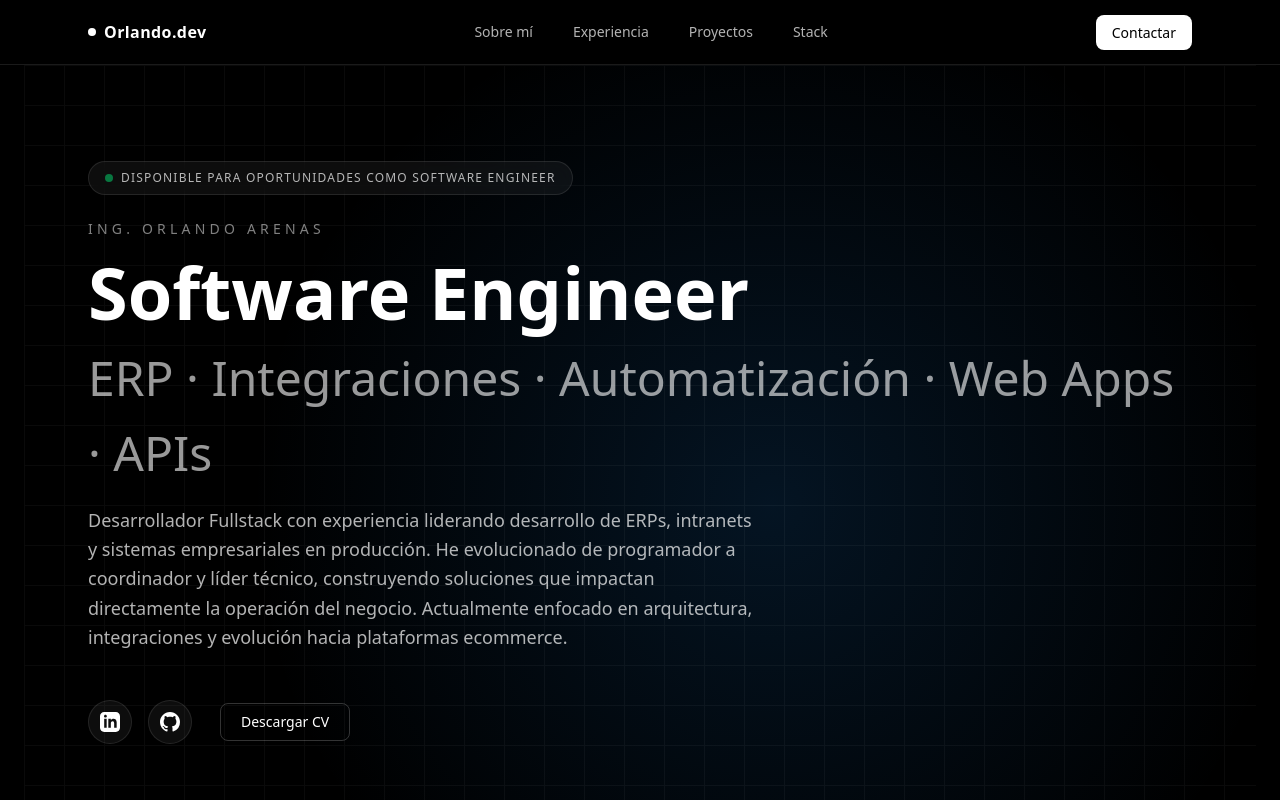
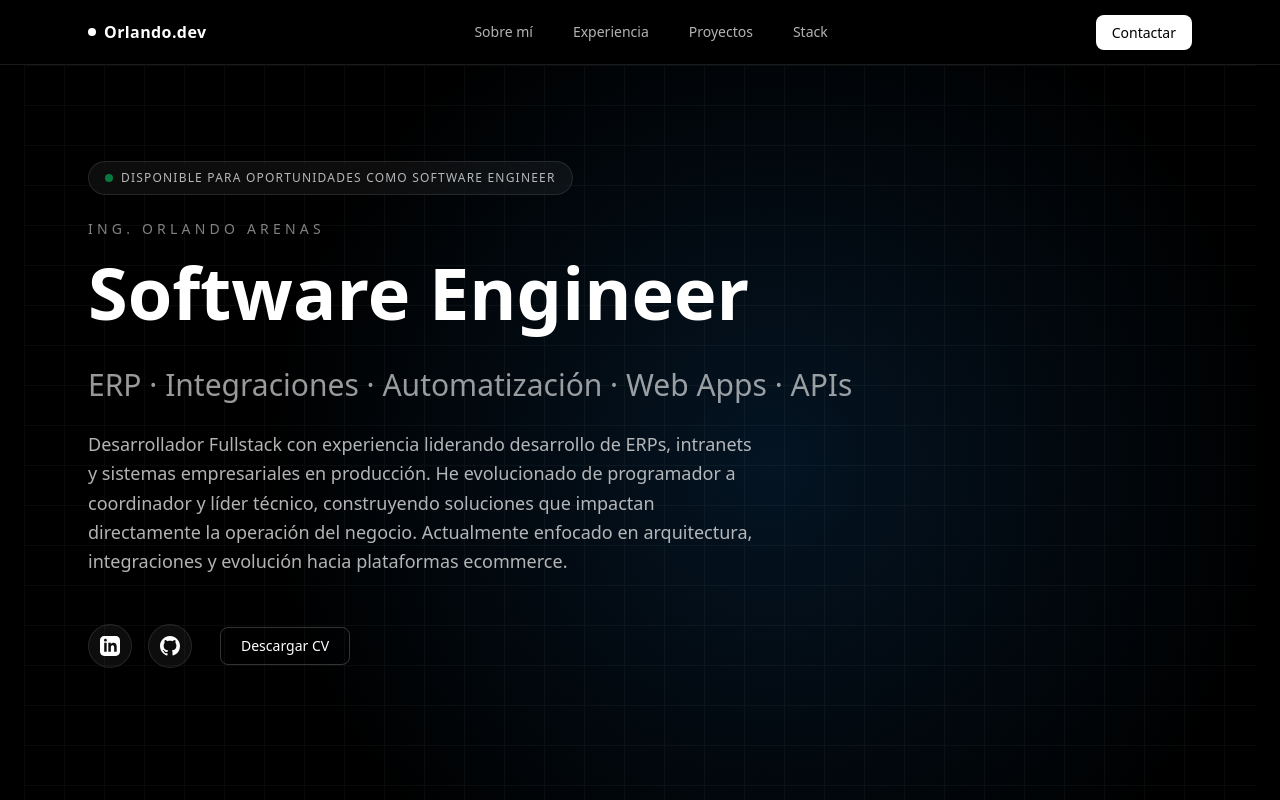
Before and after one commit to IngOrlandoDev/mi-portafolio, a React (Vite) app: page / in a window 1280 px wide. Shown: the top 800 px of the page. Built offline with nearby package versions, Linux system fonts and the light colour scheme.

Commit message:
Ajuste tamano de letra

```diff
--- a/src/sections/hero/Hero.tsx
+++ b/src/sections/hero/Hero.tsx
@@ -39,7 +39,7 @@ export default function Hero() {
         <h1 className="text-4xl md:text-7xl font-semibold leading-[1.05] mb-6">
           Software Engineer
           <br />
-          <span className="text-white/60 text-2xl md:text-5xl font-medium">
+          <span className="text-white/60 text-xl md:text-3xl font-medium">
             ERP · Integraciones · Automatización · Web Apps · APIs
           </span>
         </h1>
```
